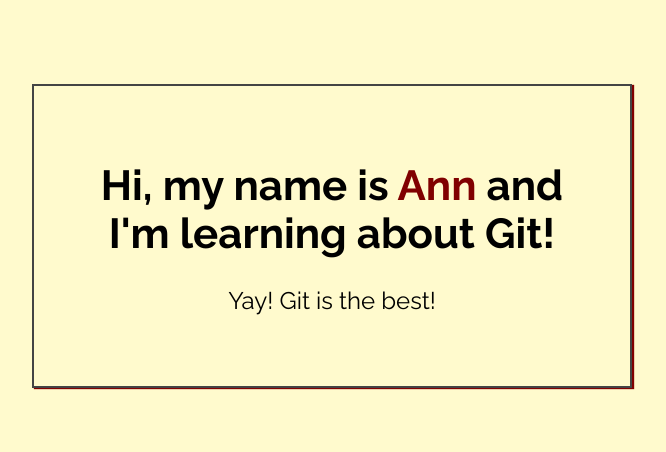
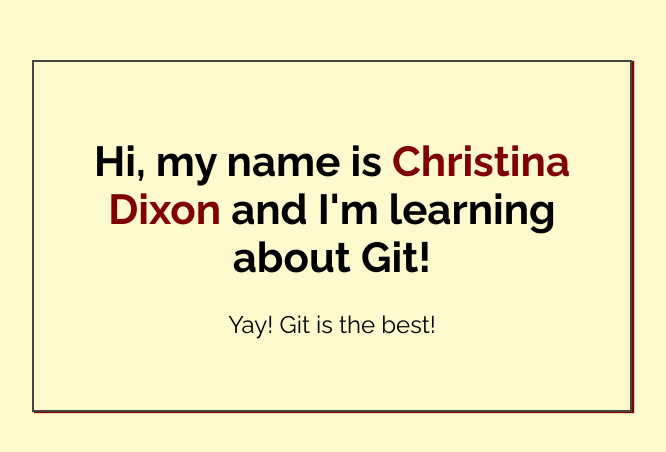
Before and after one commit to CDD25/my-first-repo, a plain HTML site: page index.html in a window 1280 px wide. Shown: the part 164-616 px from the top of the page, without its empty margins (308-974 px from the left). Drawn offline with Linux system fonts and the light colour scheme.

Commit message:
Added name to index.html

```diff
--- a/index.html
+++ b/index.html
@@ -14,7 +14,7 @@
 <body>
 
     <div class="greeting">
-        <h1>Hi, my name is <span class="highlight">Ann</span> and I'm learning about Git! </h1>
+        <h1>Hi, my name is <span class="highlight">Christina Dixon</span> and I'm learning about Git! </h1>
 
         <p>Yay! Git is the best!</p>
     </div>
```
